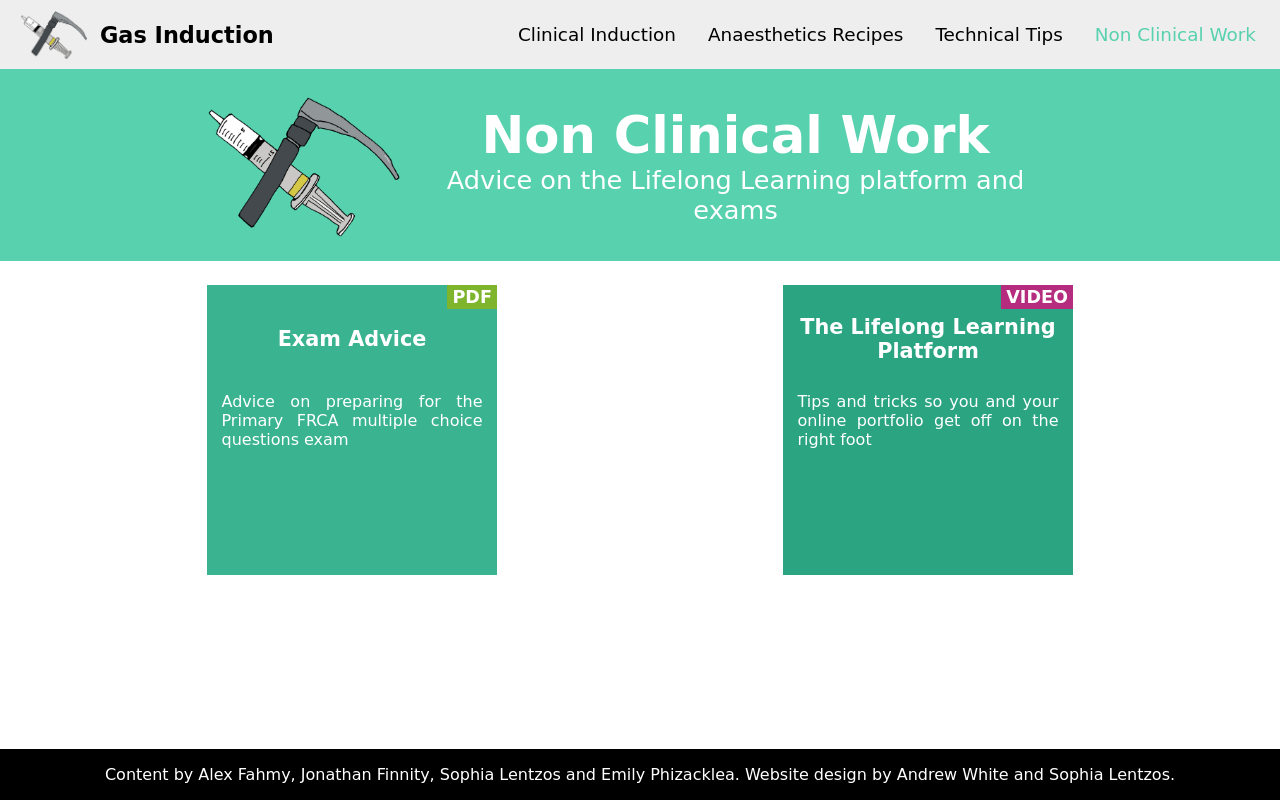
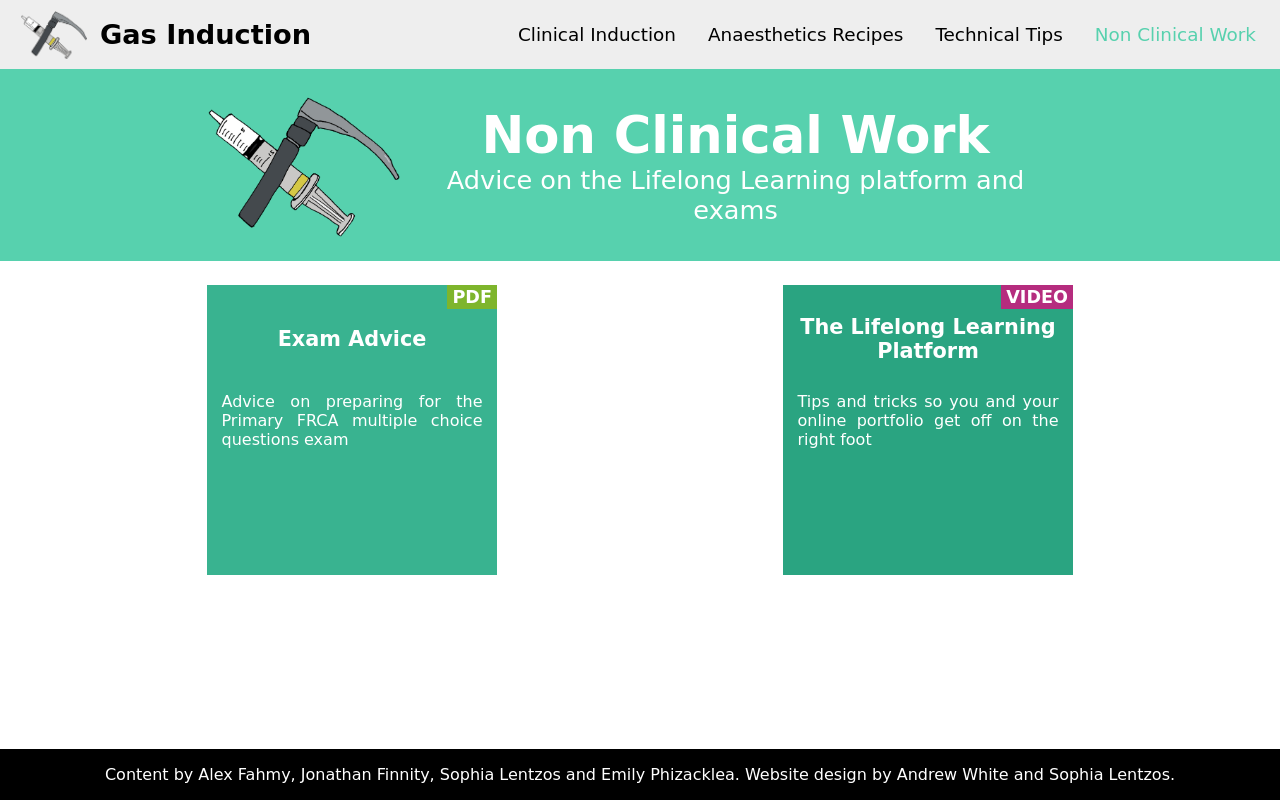
Before and after one commit to arlw87/gas-induction-website, a Next.js app: page /non-clincal in a window 1280 px wide. Built offline with nearby package versions, Linux system fonts and the light colour scheme; a web font is replaced by a local one.

Commit message:
style: increase title in navBar for desktop

```diff
--- a/components/Layout/NavBar/NavBar.module.css
+++ b/components/Layout/NavBar/NavBar.module.css
@@ -23,7 +23,7 @@
 .title {
   display: flex;
   align-items: center;
-  font-size: 1.4rem;
+  font-size: 1.7rem;
   font-weight: bolder;
 }
 
@@ -59,7 +59,7 @@
   }
 
   .title {
-    font-size: 1.8rem;
+    font-size: 2rem;
   }
 
   .icon {
@@ -73,7 +73,7 @@
   }
 
   .title {
-    font-size: 2rem;
+    font-size: 2.2rem;
   }
 
   .icon {
```
